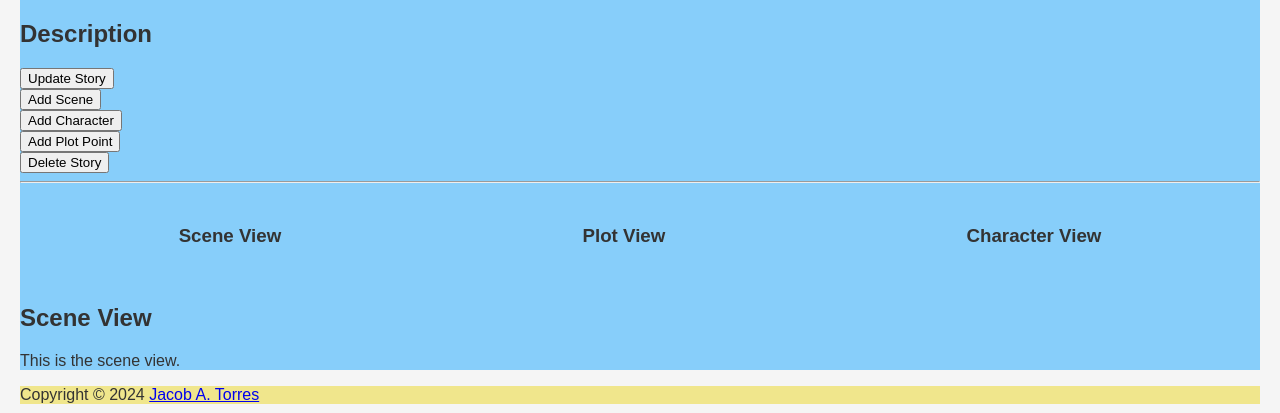
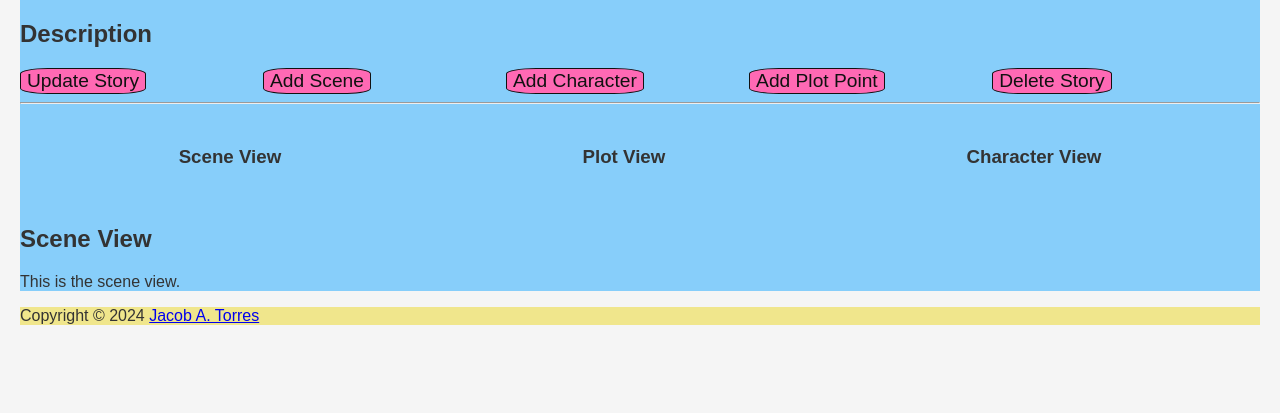
Before and after one commit to jacob-torres/Story-Builder, a Django app: template storybuilder/app/templates/story_detail.html in a window 1280 px wide. Shown: the part 257-670 px from the top of the page. Run offline with Django 5.2, Linux system fonts and the light colour scheme; the template is opened without the code that fills it, so the values that code supplies are empty.

Commit message:
Updated styles.

```diff
--- a/storybuilder/app/static/css/style.css
+++ b/storybuilder/app/static/css/style.css
@@ -158,6 +158,30 @@ th {
   font-weight: bold;
 }
 
+
+/* Action Buttons */
+div.action-container {
+  width: 98%;
+  display: flex;
+  justify-content: space-around;
+  align-items: center;
+}
+
+div.action-btn {
+  flex: 1;
+}
+
+button.action-btn {
+  background-color: #ff69b4;
+  color: #111;
+  font-size: 1.2rem;
+  text-align: center;
+  border: 1px solid #111;
+  border-radius: 22%;
+}
+
+
+/* Story view tabs */
 nav.tab-container {
   display: flex;
   justify-content: space-around;
--- a/storybuilder/app/templates/new_scene.html
+++ b/storybuilder/app/templates/new_scene.html
@@ -1,5 +1,4 @@
 {% extends 'base.html' %}
-
 {% block title %}Create a New Scene in {{ story.title }}{% endblock %}
 
 {% block content %}
--- a/storybuilder/app/templates/story_detail.html
+++ b/storybuilder/app/templates/story_detail.html
@@ -28,22 +28,22 @@
   <p>{{ story.description }}</p>
 </section>
 
-<section aria-label="story actions">
-  <div class="story-action-container">
-    <div class="story-action-btn">
-      <button class="story-action-btn" onclick="window.location.href='update/'">Update Story</button>
+<section aria-label="actions">
+  <div class="action-container">
+    <div class="action-btn">
+      <button class="action-btn" onclick="window.location.href='update/'">Update Story</button>
     </div>
-    <div class="story-action-btn">
-      <button class="story-action-btn" onclick="window.location.href='scenes/new/'">Add Scene</button>
+    <div class="action-btn">
+      <button class="action-btn" onclick="window.location.href='scenes/new/'">Add Scene</button>
     </div>
-    <div class="story-action-btn">
-      <button class="story-action-btn" onclick="window.location.href='characters/new/'">Add Character</button>
+    <div class="action-btn">
+      <button class="action-btn" onclick="window.location.href='characters/new/'">Add Character</button>
     </div>
-    <div class="story-action-btn">
-      <button class="story-action-btn" onclick="window.location.href='plot/new/'">Add Plot Point</button>
+    <div class="action-btn">
+      <button class="action-btn" onclick="window.location.href='plot/new/'">Add Plot Point</button>
     </div>
-    <div class="story-action-btn">
-      <button class="story-action-btn" onclick="window.location.href='delete/'">Delete Story</button>
+    <div class="action-btn">
+      <button class="action-btn" onclick="window.location.href='delete/'">Delete Story</button>
     </div>
   </div>
   </section>
```
